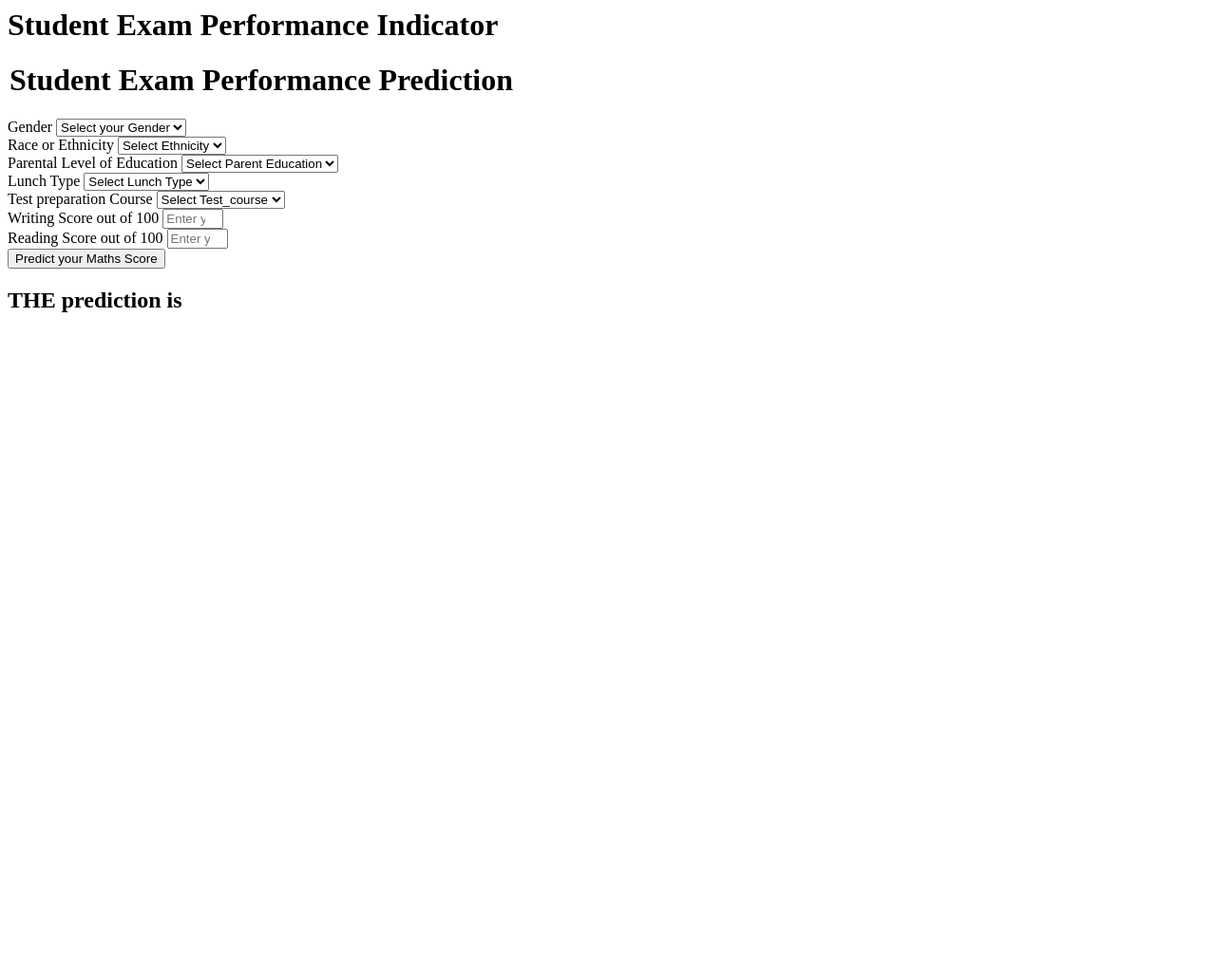
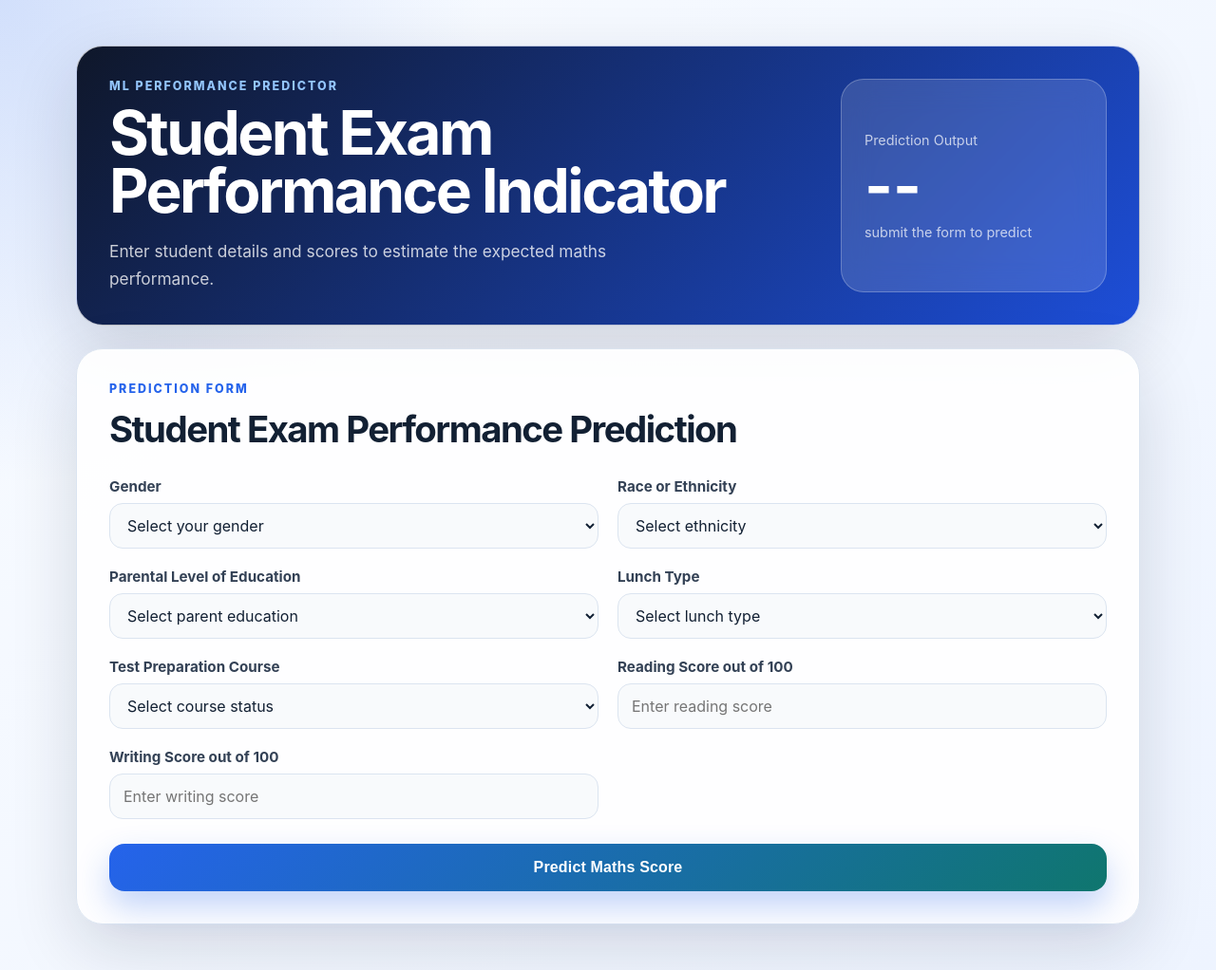
Before and after one commit to JanukiGangadhara/mlprojects, a Flask app: page /predictdata in a window 1280 px wide. Shown: the whole page at 95% size. Before the commit the page ends 329 px from the top, so only its background shows below. Run offline with Flask 3, Linux system fonts and the light colour scheme.

Commit message:
enhance with css

```diff
--- a/app.py
+++ b/app.py
@@ -26,8 +26,8 @@ def predict_datapoint():
             parental_level_of_education=request.form.get('parental_level_of_education'),
             lunch=request.form.get('lunch'),
             test_preparation_course=request.form.get('test_preparation_course'),
-            reading_score=float(request.form.get('writing_score')),
-            writing_score=float(request.form.get('reading_score'))
+            reading_score=float(request.form.get('reading_score')),
+            writing_score=float(request.form.get('writing_score'))
 
         )
         pred_df=data.get_data_as_data_frame()
--- /dev/null
+++ b/static/css/style.css
@@ -0,0 +1,203 @@
+:root {
+    --bg: #eef4ff;
+    --card: #ffffff;
+    --text: #122033;
+    --muted: #64748b;
+    --primary: #2563eb;
+    --primary-dark: #1d4ed8;
+    --accent: #0f766e;
+    --border: #dbe4f0;
+    --shadow: 0 24px 70px rgba(15, 23, 42, 0.14);
+}
+
+* {
+    box-sizing: border-box;
+}
+
+body {
+    min-height: 100vh;
+    margin: 0;
+    color: var(--text);
+    font-family: Inter, "Segoe UI", Arial, sans-serif;
+    background:
+        radial-gradient(circle at top left, rgba(37, 99, 235, 0.18), transparent 32rem),
+        linear-gradient(135deg, #f8fbff 0%, var(--bg) 100%);
+}
+
+.page-shell {
+    width: min(1120px, calc(100% - 32px));
+    margin: 0 auto;
+    padding: 48px 0;
+}
+
+.hero-panel {
+    display: grid;
+    grid-template-columns: 1fr 280px;
+    gap: 24px;
+    align-items: stretch;
+    margin-bottom: 24px;
+    padding: 34px;
+    border: 1px solid rgba(255, 255, 255, 0.72);
+    border-radius: 28px;
+    background: linear-gradient(135deg, #0f172a 0%, #1d4ed8 100%);
+    box-shadow: var(--shadow);
+    color: #ffffff;
+}
+
+.hero-copy h1,
+.form-header h2 {
+    margin: 0;
+    letter-spacing: -0.04em;
+}
+
+.hero-copy h1 {
+    max-width: 720px;
+    font-size: clamp(2.25rem, 5vw, 4.25rem);
+    line-height: 0.95;
+}
+
+.hero-text {
+    max-width: 620px;
+    margin: 18px 0 0;
+    color: rgba(255, 255, 255, 0.78);
+    font-size: 1.08rem;
+    line-height: 1.7;
+}
+
+.eyebrow {
+    margin: 0 0 12px;
+    color: #93c5fd;
+    font-size: 0.78rem;
+    font-weight: 800;
+    letter-spacing: 0.16em;
+    text-transform: uppercase;
+}
+
+.stat-card {
+    display: flex;
+    flex-direction: column;
+    justify-content: center;
+    min-height: 190px;
+    padding: 24px;
+    border: 1px solid rgba(255, 255, 255, 0.24);
+    border-radius: 24px;
+    background: rgba(255, 255, 255, 0.14);
+    backdrop-filter: blur(16px);
+}
+
+.stat-label,
+.stat-note {
+    color: rgba(255, 255, 255, 0.72);
+    font-size: 0.9rem;
+}
+
+.stat-card strong {
+    margin: 8px 0;
+    font-size: clamp(2.4rem, 5vw, 4rem);
+    line-height: 1;
+}
+
+.form-card {
+    padding: 34px;
+    border: 1px solid var(--border);
+    border-radius: 28px;
+    background: rgba(255, 255, 255, 0.92);
+    box-shadow: var(--shadow);
+}
+
+.form-header {
+    margin-bottom: 28px;
+}
+
+.form-header .eyebrow {
+    color: var(--primary);
+}
+
+.form-header h2 {
+    font-size: clamp(1.65rem, 3vw, 2.4rem);
+}
+
+.form-grid {
+    display: grid;
+    grid-template-columns: repeat(2, minmax(0, 1fr));
+    gap: 20px;
+}
+
+.form-group {
+    display: flex;
+    flex-direction: column;
+    gap: 8px;
+}
+
+label {
+    color: #334155;
+    font-size: 0.95rem;
+    font-weight: 700;
+}
+
+select,
+input {
+    width: 100%;
+    min-height: 48px;
+    padding: 0 14px;
+    border: 1px solid var(--border);
+    border-radius: 14px;
+    background: #f8fafc;
+    color: var(--text);
+    font: inherit;
+    outline: none;
+    transition: border-color 0.2s ease, box-shadow 0.2s ease, background 0.2s ease;
+}
+
+select:focus,
+input:focus {
+    border-color: var(--primary);
+    background: #ffffff;
+    box-shadow: 0 0 0 4px rgba(37, 99, 235, 0.12);
+}
+
+.primary-button {
+    width: 100%;
+    margin-top: 26px;
+    padding: 16px 22px;
+    border: 0;
+    border-radius: 16px;
+    background: linear-gradient(135deg, var(--primary) 0%, var(--accent) 100%);
+    color: #ffffff;
+    cursor: pointer;
+    font-size: 1rem;
+    font-weight: 800;
+    letter-spacing: 0.01em;
+    box-shadow: 0 16px 34px rgba(37, 99, 235, 0.28);
+    transition: transform 0.2s ease, box-shadow 0.2s ease;
+}
+
+.primary-button:hover {
+    transform: translateY(-2px);
+    box-shadow: 0 20px 42px rgba(37, 99, 235, 0.34);
+}
+
+.link-button {
+    display: inline-flex;
+    align-items: center;
+    justify-content: center;
+    text-decoration: none;
+}
+
+@media (max-width: 760px) {
+    .page-shell {
+        width: min(100% - 20px, 1120px);
+        padding: 20px 0;
+    }
+
+    .hero-panel,
+    .form-card {
+        padding: 24px;
+        border-radius: 22px;
+    }
+
+    .hero-panel,
+    .form-grid {
+        grid-template-columns: 1fr;
+    }
+}
--- a/templates/home.html
+++ b/templates/home.html
@@ -1,111 +1,108 @@
-<html>
+<!DOCTYPE html>
+<html lang="en">
+<head>
+    <meta charset="UTF-8">
+    <meta name="viewport" content="width=device-width, initial-scale=1.0">
+    <title>Student Exam Performance Predictor</title>
+    <link rel="stylesheet" href="{{ url_for('static', filename='css/style.css') }}">
+</head>
 <body>
-    <div class="login">
+    <main class="page-shell">
+        <section class="hero-panel">
+            <div class="hero-copy">
+                <p class="eyebrow">ML Performance Predictor</p>
                 <h1>Student Exam Performance Indicator</h1>
+                <p class="hero-text">
+                    Enter student details and scores to estimate the expected maths performance.
+                </p>
+            </div>
 
-       <form action="{{ url_for('predict_datapoint')}}" method="post">
-        <h1>
-            <legend>Student Exam Performance Prediction</legend>
-        </h1>
-        <div class="mb-3">
-            <label class="form-label">Gender</label>
-            <select class="form-control" name="gender" placeholder="Enter you Gender" required>
-                <option class="placeholder" selected disabled value="">Select your Gender</option>
-                <option value="male">
-                    Male
-                </option>
-                <option value="female">
-                    Female
-                </option>
+            <div class="stat-card">
+                <span class="stat-label">Prediction Output</span>
+                {% if results %}
+                    <strong>{{ "%.2f"|format(results) }}</strong>
+                    <span class="stat-note">estimated maths score</span>
+                {% else %}
+                    <strong>--</strong>
+                    <span class="stat-note">submit the form to predict</span>
+                {% endif %}
+            </div>
+        </section>
+
+        <section class="form-card">
+            <div class="form-header">
+                <p class="eyebrow">Prediction Form</p>
+                <h2>Student Exam Performance Prediction</h2>
+            </div>
+
+            <form action="{{ url_for('predict_datapoint') }}" method="post">
+                <div class="form-grid">
+                    <div class="form-group">
+                        <label for="gender">Gender</label>
+                        <select id="gender" name="gender" required>
+                            <option selected disabled value="">Select your gender</option>
+                            <option value="male">Male</option>
+                            <option value="female">Female</option>
                         </select>
                     </div>
-        <div class="mb-3">
-            <label class="form-label">Race or Ethnicity</label>
-            <select class="form-control" name="ethnicity" placeholder="Enter you ethnicity" required>
-                <option class="placeholder" selected disabled value="">Select Ethnicity</option>
-                <option value="group A">
-                    Group A
-                </option>
-                <option value="group B">
-                    Group B
-                </option>
-                <option value="group C">
-                    Group C
-                </option>
-                <option value="group D">
-                    Group D
-                </option>
-                <option value="group E">
-                    Group E
-                </option>
+
+                    <div class="form-group">
+                        <label for="ethnicity">Race or Ethnicity</label>
+                        <select id="ethnicity" name="ethnicity" required>
+                            <option selected disabled value="">Select ethnicity</option>
+                            <option value="group A">Group A</option>
+                            <option value="group B">Group B</option>
+                            <option value="group C">Group C</option>
+                            <option value="group D">Group D</option>
+                            <option value="group E">Group E</option>
                         </select>
                     </div>
-        <div class="mb-3">
-            <label class="form-label">Parental Level of Education</label>
-            <select class="form-control" name="parental_level_of_education"
-                placeholder="Enter you Parent Education" required>
-                <option class="placeholder" selected disabled value="">Select Parent Education</option>
-                <option value="associate's degree">
-                    associate's degree
-                </option>
-                <option value="bachelor's degree">
-                    bachelor's degree
-                </option>
-                <option value="high school">
-                    high school
-                </option>
-                <option value="master's degree">
-                    master's degree
-                </option>
-                <option value="some college">
-                    some college
-                </option>
-                <option value="some high school">
-                    some high school
-                </option>
+
+                    <div class="form-group">
+                        <label for="parental_level_of_education">Parental Level of Education</label>
+                        <select id="parental_level_of_education" name="parental_level_of_education" required>
+                            <option selected disabled value="">Select parent education</option>
+                            <option value="associate's degree">Associate's degree</option>
+                            <option value="bachelor's degree">Bachelor's degree</option>
+                            <option value="high school">High school</option>
+                            <option value="master's degree">Master's degree</option>
+                            <option value="some college">Some college</option>
+                            <option value="some high school">Some high school</option>
                         </select>
                     </div>
-        <div class="mb-3">
-            <label class="form-label">Lunch Type</label>
-            <select class="form-control" name="lunch" placeholder="Enter you Lunch" required>
-                <option class="placeholder" selected disabled value="">Select Lunch Type</option>
-                <option value="free/reduced">
-                    free/reduced
-                </option>
-                <option value="standard">
-                    standard
-                </option>
+
+                    <div class="form-group">
+                        <label for="lunch">Lunch Type</label>
+                        <select id="lunch" name="lunch" required>
+                            <option selected disabled value="">Select lunch type</option>
+                            <option value="free/reduced">Free/reduced</option>
+                            <option value="standard">Standard</option>
                         </select>
                     </div>
-        <div class="mb-3">
-            <label class="form-label">Test preparation Course</label>
-            <select class="form-control" name="test_preparation_course" placeholder="Enter you Course"
-                required>
-                <option class="placeholder" selected disabled value="">Select Test_course</option>
-                <option value="none">
-                    None
-                </option>
-                <option value="completed">
-                    Completed
-                </option>
+
+                    <div class="form-group">
+                        <label for="test_preparation_course">Test Preparation Course</label>
+                        <select id="test_preparation_course" name="test_preparation_course" required>
+                            <option selected disabled value="">Select course status</option>
+                            <option value="none">None</option>
+                            <option value="completed">Completed</option>
                         </select>
                     </div>
-        <div class="mb-3">
-            <label class="form-label">Writing Score out of 100</label>
-            <input class="form-control" type="number" name="reading_score"
-                placeholder="Enter your Reading score" min='0' max='100' />
+
+                    <div class="form-group">
+                        <label for="reading_score">Reading Score out of 100</label>
+                        <input id="reading_score" type="number" name="reading_score" placeholder="Enter reading score" min="0" max="100" required>
                     </div>
-        <div class="mb-3">
-            <label class="form-label">Reading Score out of 100</label>
-            <input class="form-control" type="number" name="writing_score"
-                placeholder="Enter your Reading Score" min='0' max='100' />
+
+                    <div class="form-group">
+                        <label for="writing_score">Writing Score out of 100</label>
+                        <input id="writing_score" type="number" name="writing_score" placeholder="Enter writing score" min="0" max="100" required>
                     </div>
-        <div class="mb-3">
-            <input class="btn btn-primary" type="submit" value="Predict your Maths Score" required />
                 </div>
+
+                <button class="primary-button" type="submit">Predict Maths Score</button>
             </form>
-    <h2>
-       THE  prediction is {{results}}
-    </h2>
-   <body>
+        </section>
+    </main>
+</body>
 </html>
```
Also changed, not shown: templates/index.html (+35 -1 lines). Lines whose indentation alone changed are shown as unchanged.
